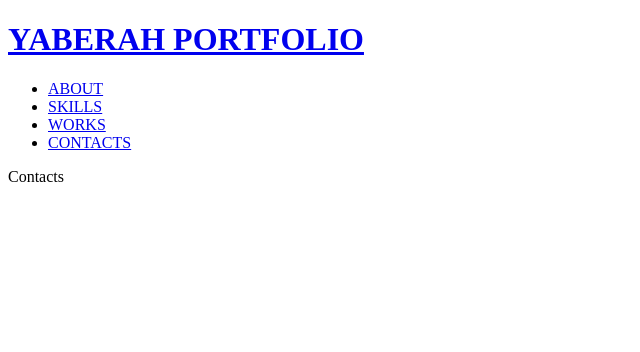
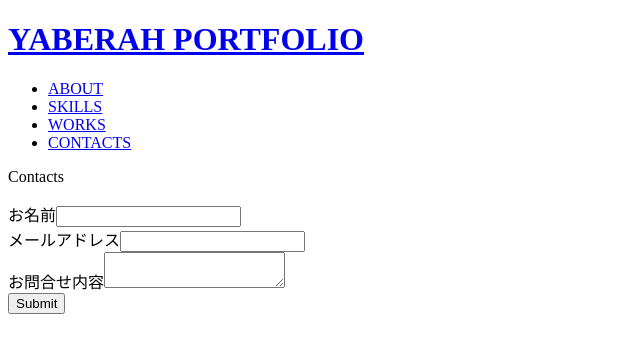
Before and after one commit to yaberah/portfolio, a React (Vite) app: page /contacts in a window 1280 px wide. Shown: the top 352 px of the page, without its empty margins (0-640 px from the left). Built offline with nearby package versions, Linux system fonts and the light colour scheme; no server answers.

Commit message:
Add Contacts page

```diff
--- a/src/pages/Contacts.tsx
+++ b/src/pages/Contacts.tsx
@@ -1,8 +1,30 @@
+import { useContacts } from "@/hooks/useContact";
+
 const Contacts: React.FC = () => {
+
+  const { register, handleSubmit, onSubmit, errors } = useContacts();
 
   return (
     <>
       <p>Contacts</p>
+      <form onSubmit={handleSubmit(onSubmit)}>
+        <div>
+          <label>お名前</label>
+          <input type="text" {...register('name', { required: true })} />
+          {errors.name !== undefined && 'お名前は必須です'}
+        </div>
+        <div>
+          <label>メールアドレス</label>
+          <input type="email" {...register('email', { required: true })} />
+          {errors.contents !== undefined && 'メールアドレスは必須です'}
+        </div>
+        <div>
+          <label>お問合せ内容</label>
+          <textarea {...register('contents', { required: true })} />
+          {errors.contents !== undefined && 'お問合せ内容は必須です'}
+        </div>
+        <input type="submit" />
+      </form>
     </>
   );
 };
```
Also changed, not shown: .eslintrc.json.
